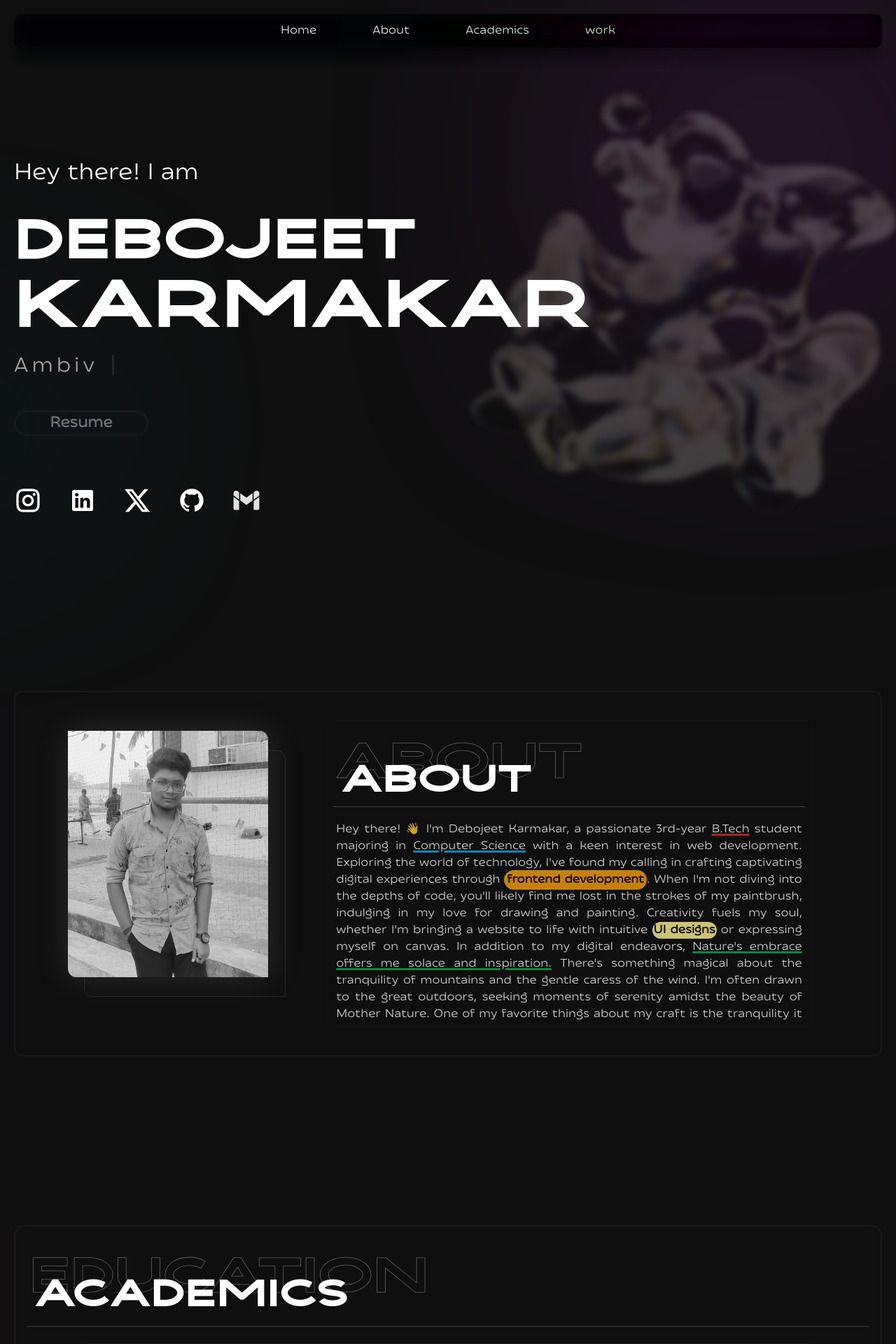
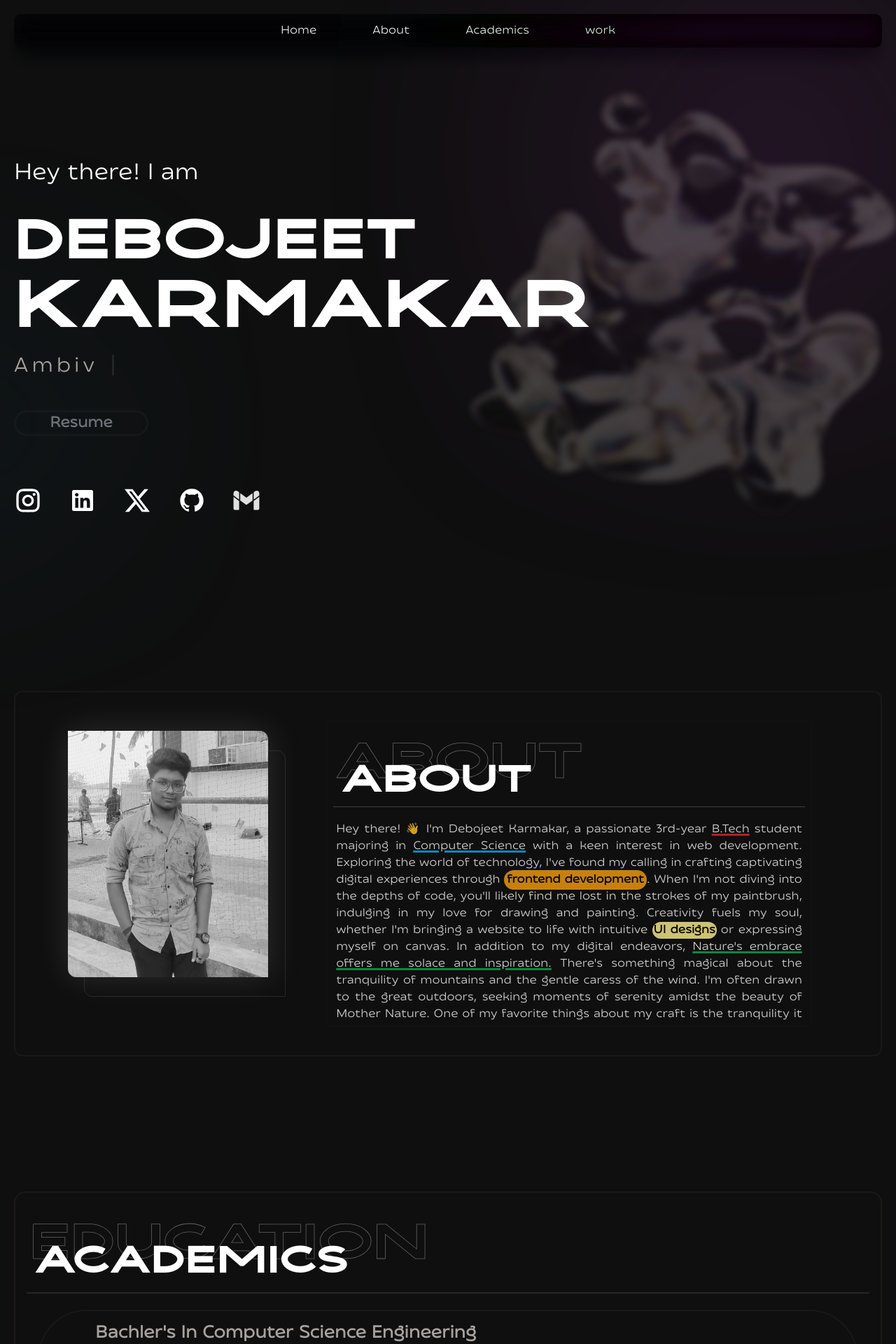
Before and after one commit to debojeet2004/My_Portfolio-forntend, a React (Vite) app: page / in a window 1280 px wide. Shown: the top 1920 px of the page at 70% size. Built offline with nearby package versions, Linux system fonts and the light colour scheme.

Commit message:
design changes

```diff
--- a/src/Pages/Home/Home.jsx
+++ b/src/Pages/Home/Home.jsx
@@ -25,7 +25,7 @@ function Home() {
         <div className='w-full flex  flex-col '>
 
             <Introsection/>
-            <div className='w-full flex flex-col md:gap-[4rem]'>
+            <div className='w-full flex flex-col md:gap-[1rem]'>
                 <AboutSection/>
                 <MainCard text={`Academics`} bgtext={`Education`} edu='edu'/>
                 <MainCard text={`Journey`} bgtext={`Experience`} exp/>
```
